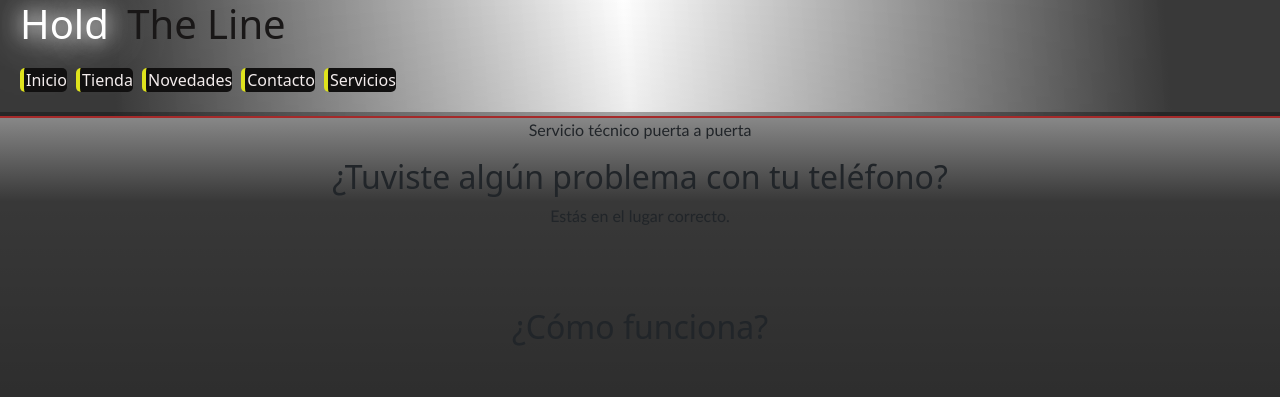
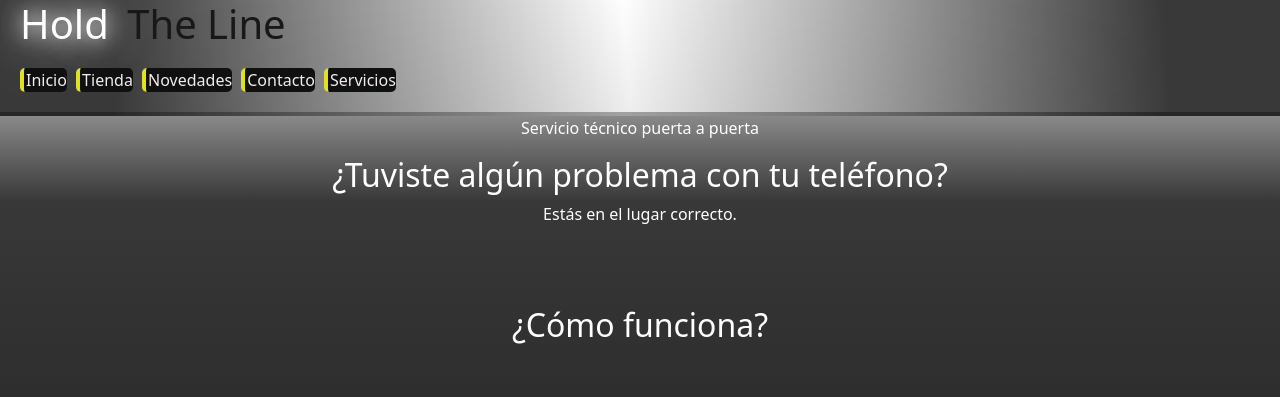
Before and after one commit to lucasvaldez99/Proyecto-final-Lucas-Valdez, a website: page Servicios.html in a window 1280 px wide. Shown: the top 397 px of the page. Drawn offline with nearby package versions, Linux system fonts and the light colour scheme.

Commit message:
servicios

```diff
--- a/scss/_pestañaservicios.scss
+++ b/scss/_pestañaservicios.scss
@@ -4,15 +4,17 @@ main{
 
                 text-align: center;
                                 .puerta{
-                                        border-top: brown solid 2px;
+
 
                                 }
                                 h2{
                                         font: $title-font;
-
+                                        font: $title-font-family;
+                                        color: $color-font-general;
                                 }
                                 p{
-                                        font-family: 'Gill Sans', 'Gill Sans MT', Calibri, 'Trebuchet MS', sans-serif;
+                                        font:$paraghap-font-family;
+                                        color: $color-font-general;
 
                                 }
         }
@@ -21,6 +23,8 @@ main{
                 text-align: center;
                 margin: 5rem;
                 font: $subtle-font;
+
+                color: $color-font-general;
 
         }
 
@@ -35,12 +39,14 @@ main{
                                                         }
                                                         .h3numeracion {
                                                                 text-align: center;
+                                                                color: $color-font-general;
 
                                                         }
                                                         .texto3 {
-                                                                font-family: Impact, Haettenschweiler, 'Arial Narrow Bold', sans-serif;
+                                                                font:$paraghap-font-family;
                                                                 font-size: 15px;
                                                                 text-align: center;
+                                                                color: $color-font-general;
 
                                                         }
                                 }
```
Also changed, not shown: css/style.css, 1 other file.
